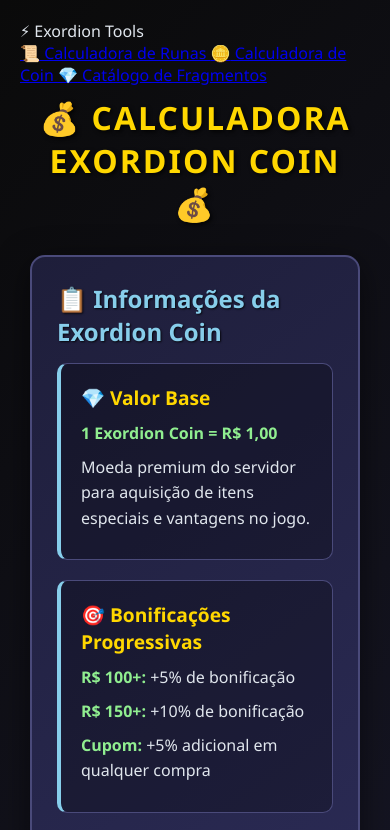
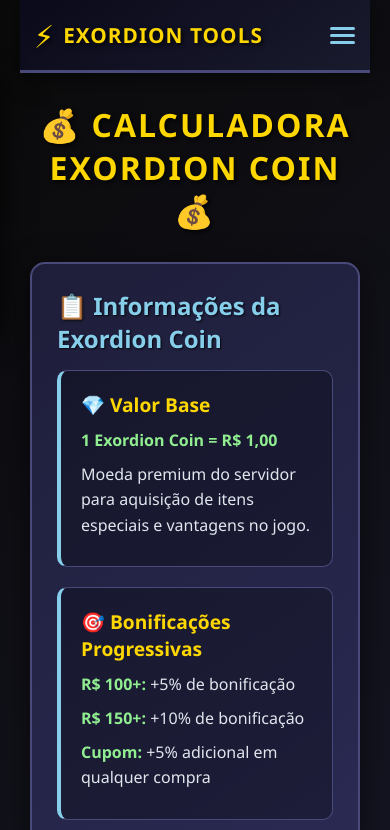
Before and after one commit to TSB89/calculadora-coin-exordion, a plain HTML site: page index.html in a window 390 px wide. Shown: the top 830 px of the page. Drawn offline with Linux system fonts and the light colour scheme.

Commit message:
Update style.css

```diff
--- a/style.css
+++ b/style.css
@@ -20,7 +20,7 @@ body {
 h1 {
     text-align: center;
     color: #ffd700;
-    text-shadow: 2px 2px 4px rgba(0,0,0,0.8);
+    text-shadow: 2px 2px 4px rgba(0, 0, 0, 0.8);
     margin-bottom: 30px;
     font-size: 2.5rem;
     text-transform: uppercase;
@@ -33,14 +33,14 @@ h1 {
     border-radius: 15px;
     padding: 25px;
     margin-bottom: 30px;
-    box-shadow: 0 8px 32px rgba(0,0,0,0.5);
+    box-shadow: 0 8px 32px rgba(0, 0, 0, 0.5);
 }
 
 .info-section h2 {
     color: #87ceeb;
     margin-bottom: 15px;
     font-size: 1.5rem;
-    text-shadow: 1px 1px 2px rgba(0,0,0,0.8);
+    text-shadow: 1px 1px 2px rgba(0, 0, 0, 0.8);
 }
 
 .info-grid {
@@ -50,7 +50,7 @@ h1 {
 }
 
 .info-card {
-    background: rgba(0,0,0,0.3);
+    background: rgba(0, 0, 0, 0.3);
     padding: 20px;
     border-radius: 10px;
     border: 1px solid #4a4a7a;
@@ -92,14 +92,14 @@ h1 {
     border: 2px solid #4a4a7a;
     border-radius: 15px;
     padding: 25px;
-    box-shadow: 0 8px 32px rgba(0,0,0,0.5);
+    box-shadow: 0 8px 32px rgba(0, 0, 0, 0.5);
 }
 
 .calculator-card h2 {
     color: #87ceeb;
     margin-bottom: 20px;
     font-size: 1.4rem;
-    text-shadow: 1px 1px 2px rgba(0,0,0,0.8);
+    text-shadow: 1px 1px 2px rgba(0, 0, 0, 0.8);
     text-align: center;
 }
 
@@ -128,7 +128,7 @@ h1 {
     padding: 12px;
     border: 2px solid #4a4a7a;
     border-radius: 8px;
-    background: rgba(0,0,0,0.5);
+    background: rgba(0, 0, 0, 0.5);
     color: #e0e6ed;
     font-size: 1rem;
     transition: border-color 0.3s ease;
@@ -141,7 +141,7 @@ h1 {
 }
 
 .results-area {
-    background: rgba(0,0,0,0.4);
+    background: rgba(0, 0, 0, 0.4);
     border-radius: 10px;
     padding: 20px;
     border: 1px solid #4a4a7a;
@@ -212,7 +212,7 @@ h1 {
     border-radius: 15px 15px 0 0;
     padding: 25px;
     text-align: center;
-    box-shadow: 0 -5px 20px rgba(0,0,0,0.3);
+    box-shadow: 0 -5px 20px rgba(0, 0, 0, 0.3);
 }
 
 .footer-content {
@@ -276,7 +276,7 @@ h1 {
     color: #b0b0b0;
     margin-top: 10px;
     font-style: italic;
-    text-shadow: 1px 1px 2px rgba(0,0,0,0.5);
+    text-shadow: 1px 1px 2px rgba(0, 0, 0, 0.5);
 }
 
 @media (max-width: 1024px) {
@@ -312,3 +312,187 @@ h1 {
         gap: 5px;
     }
 }
+
+/* Menu de Navegação */
+.navbar {
+    background: linear-gradient(145deg, #0a0a1a, #1a1a2e);
+    border-bottom: 3px solid #4a4a7a;
+    padding: 0;
+    z-index: 1000;
+    box-shadow: 0 4px 20px rgba(0, 0, 0, 0.5);
+}
+
+.nav-container {
+    max-width: 1400px;
+    margin: 0 auto;
+    padding: 0 20px;
+    display: flex;
+    justify-content: space-between;
+    align-items: center;
+    height: 70px;
+}
+
+.nav-brand {
+    display: flex;
+    align-items: center;
+    gap: 10px;
+    font-size: 1.5rem;
+    font-weight: bold;
+    color: #ffd700;
+    text-shadow: 2px 2px 4px rgba(0, 0, 0, 0.8);
+}
+
+.nav-logo {
+    font-size: 2rem;
+    animation: pulse 2s infinite;
+}
+
+@keyframes pulse {
+
+    0%,
+    100% {
+        transform: scale(1);
+    }
+
+    50% {
+        transform: scale(1.1);
+    }
+}
+
+.nav-title {
+    text-transform: uppercase;
+    letter-spacing: 1px;
+}
+
+.nav-menu {
+    display: flex;
+    gap: 30px;
+    align-items: center;
+}
+
+.nav-link {
+    display: flex;
+    align-items: center;
+    gap: 8px;
+    color: #e0e6ed;
+    text-decoration: none;
+    font-size: 1rem;
+    font-weight: 500;
+    padding: 10px 15px;
+    border-radius: 8px;
+    transition: all 0.3s ease;
+    position: relative;
+    overflow: hidden;
+}
+
+.nav-link::before {
+    content: '';
+    position: absolute;
+    top: 0;
+    left: -100%;
+    width: 100%;
+    height: 100%;
+    background: linear-gradient(90deg, transparent, rgba(135, 206, 235, 0.2), transparent);
+    transition: left 0.5s;
+}
+
+.nav-link:hover::before {
+    left: 100%;
+}
+
+.nav-link:hover {
+    color: #87ceeb;
+    background: rgba(135, 206, 235, 0.1);
+    transform: translateY(-2px);
+}
+
+.nav-link.active {
+    color: #ffd700;
+    background: rgba(255, 215, 0, 0.1);
+    border: 1px solid rgba(255, 215, 0, 0.3);
+}
+
+.nav-icon {
+    font-size: 1.2rem;
+}
+
+.nav-toggle {
+    display: none;
+    flex-direction: column;
+    cursor: pointer;
+    gap: 4px;
+}
+
+.bar {
+    width: 25px;
+    height: 3px;
+    background: #87ceeb;
+    transition: 0.3s;
+    border-radius: 2px;
+}
+
+/* Adicionar margem ao container principal */
+body {
+    padding-top: 0;
+}
+
+.container {
+    margin-top: 20px;
+}
+
+/* Mobile Menu */
+@media (max-width: 768px) {
+    .nav-menu {
+        position: fixed;
+        left: -100%;
+        top: 70px;
+        flex-direction: column;
+        background: linear-gradient(145deg, #0a0a1a, #1a1a2e);
+        width: 100%;
+        text-align: center;
+        transition: 0.3s;
+        box-shadow: 0 10px 27px rgba(0, 0, 0, 0.8);
+        border-bottom: 3px solid #4a4a7a;
+        padding: 20px 0;
+        gap: 20px;
+    }
+
+    .nav-menu.active {
+        left: 0;
+    }
+
+    .nav-link {
+        padding: 15px;
+        width: 80%;
+        margin: 0 auto;
+        justify-content: center;
+    }
+
+    .nav-toggle {
+        display: flex;
+    }
+
+    .nav-toggle.active .bar:nth-child(2) {
+        opacity: 0;
+    }
+
+    .nav-toggle.active .bar:nth-child(1) {
+        transform: translateY(7px) rotate(45deg);
+    }
+
+    .nav-toggle.active .bar:nth-child(3) {
+        transform: translateY(-7px) rotate(-45deg);
+    }
+
+    .nav-container {
+        padding: 0 15px;
+    }
+
+    .nav-brand {
+        font-size: 1.3rem;
+    }
+
+    .nav-logo {
+        font-size: 1.8rem;
+    }
+}
```
